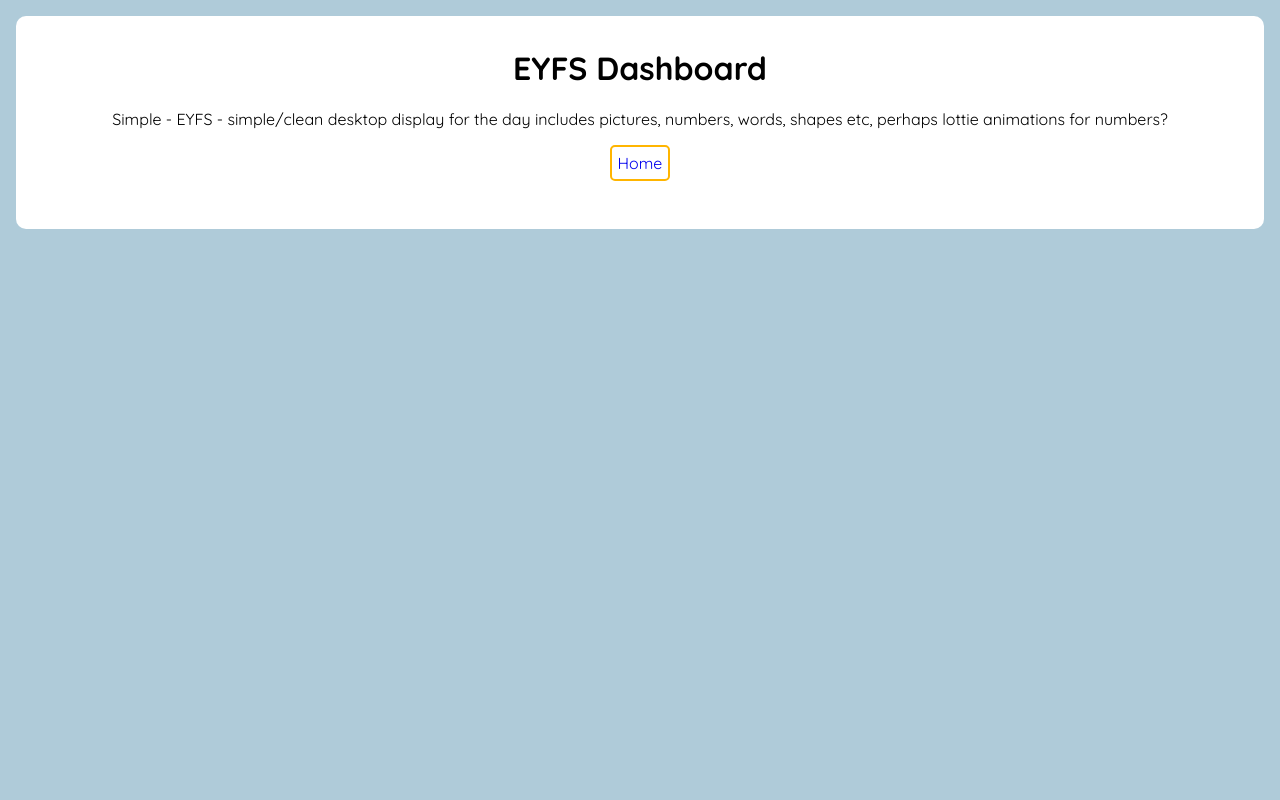
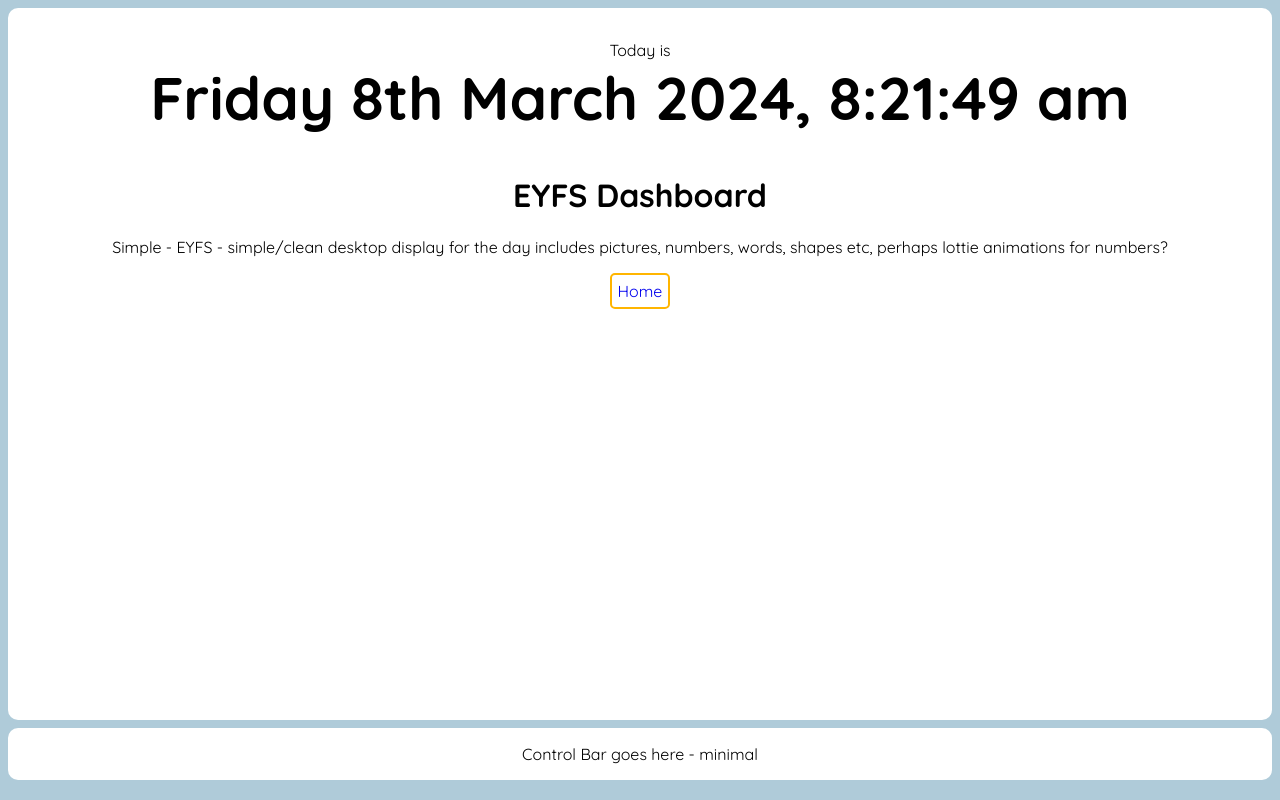
Before and after one commit to BeckieMorton/classview, a React (Vite) app: page /EyfsDashboard in a window 1280 px wide. Built offline with nearby package versions, Linux system fonts and the light colour scheme.

Commit message:
desktop view styling for components

```diff
--- a/src/components/TimeDayDate/TimeDayDate.jsx
+++ b/src/components/TimeDayDate/TimeDayDate.jsx
@@ -1,5 +1,6 @@
-import React from "react";
 import moment from "moment";
+
+import styles from "./TimeDayDate.module.css";
 
 export const TimeDayDate = () => {
   const dateinfo =
@@ -8,9 +9,8 @@ export const TimeDayDate = () => {
   console.log(dateinfo);
 
   return (
-    <div>
-      <h1>TimeDayDate</h1>
-      <p>{dateinfo}</p>
+    <div className={styles.dateContainer}>
+      <h1>{dateinfo}</h1>
     </div>
   );
 };
--- /dev/null
+++ b/src/components/TimeDayDate/TimeDayDate.module.css
@@ -0,0 +1,3 @@
+.dateContainer h1 {
+  font-size: 60px;
+}
--- a/src/pages/DetailedDashboard/DetailedDashboard.jsx
+++ b/src/pages/DetailedDashboard/DetailedDashboard.jsx
@@ -1,13 +1,19 @@
+import { ControlBar } from "../../components/ControlBar/ControlBar";
 import { Button } from "../../components/UI/Button/Button";
 
 import styles from "./DetailedDashboard.module.css";
 
 export const DetailedDashboard = () => {
   return (
-    <div className={styles.detailedContainer}>
-      <h1>Detailed Dashboard</h1>
-      <p>map, quote, weather? calendar, trait of the day? idiom of the day??</p>
-      <Button routeLocation={""} textGoesHere={"Home"} />
-    </div>
+    <>
+      <div className={styles.detailedContainer}>
+        <h1>Detailed Dashboard</h1>
+        <p>
+          map, quote, weather? calendar, trait of the day? idiom of the day??
+        </p>
+        <Button routeLocation={""} textGoesHere={"Home"} />
+      </div>
+      <ControlBar />
+    </>
   );
 };
--- a/src/pages/DetailedDashboard/DetailedDashboard.module.css
+++ b/src/pages/DetailedDashboard/DetailedDashboard.module.css
@@ -3,9 +3,10 @@
   align-items: center;
   color: black;
   background-color: white;
-  margin: 1em;
-  padding: 2em;
+  margin: 0.5em;
+  padding: 1em;
   border-radius: 10px;
+  height: calc(95vh - 5em);
 }
 
 .heading {
--- a/src/pages/EyfsDashboard/EyfsDashboard.jsx
+++ b/src/pages/EyfsDashboard/EyfsDashboard.jsx
@@ -1,10 +1,17 @@
+import { ControlBar } from "../../components/ControlBar/ControlBar";
+import { TimeDayDate } from "../../components/TimeDayDate/TimeDayDate";
 import { Button } from "../../components/UI/Button/Button";
 
 import styles from "./EyfsDashboard.module.css";
 
 export const EyfsDashboard = () => {
   return (
+    <>
       <div className={styles.eyfsContainer}>
+        <p>
+          Today is
+          <TimeDayDate />
+        </p>
         <h1>EYFS Dashboard</h1>
         <p>
           Simple - EYFS - simple/clean desktop display for the day includes
@@ -13,5 +20,7 @@ export const EyfsDashboard = () => {
         </p>
         <Button routeLocation={""} textGoesHere={"Home"} />
       </div>
+      <ControlBar />
+    </>
   );
 };
--- a/src/pages/EyfsDashboard/EyfsDashboard.module.css
+++ b/src/pages/EyfsDashboard/EyfsDashboard.module.css
@@ -3,9 +3,10 @@
   align-items: center;
   color: black;
   background-color: white;
-  margin: 1em;
-  padding: 2em;
+  margin: 0.5em;
+  padding: 1em;
   border-radius: 10px;
+  height: calc(95vh - 5em);
 }
 
 .heading {
--- a/src/pages/SimpleDashboard/SimpleDashboard.jsx
+++ b/src/pages/SimpleDashboard/SimpleDashboard.jsx
@@ -9,8 +9,8 @@ export const SimpleDashboard = () => {
   return (
     <>
       <div className={styles.simpleContainer}>
+        <TimeDayDate />
         <h1>Simple Dashboard</h1>
-        <TimeDayDate />
         <Button routeLocation={""} textGoesHere={"Home"} />
       </div>
       <ControlBar />
```
Lines whose indentation alone changed are shown as unchanged.
